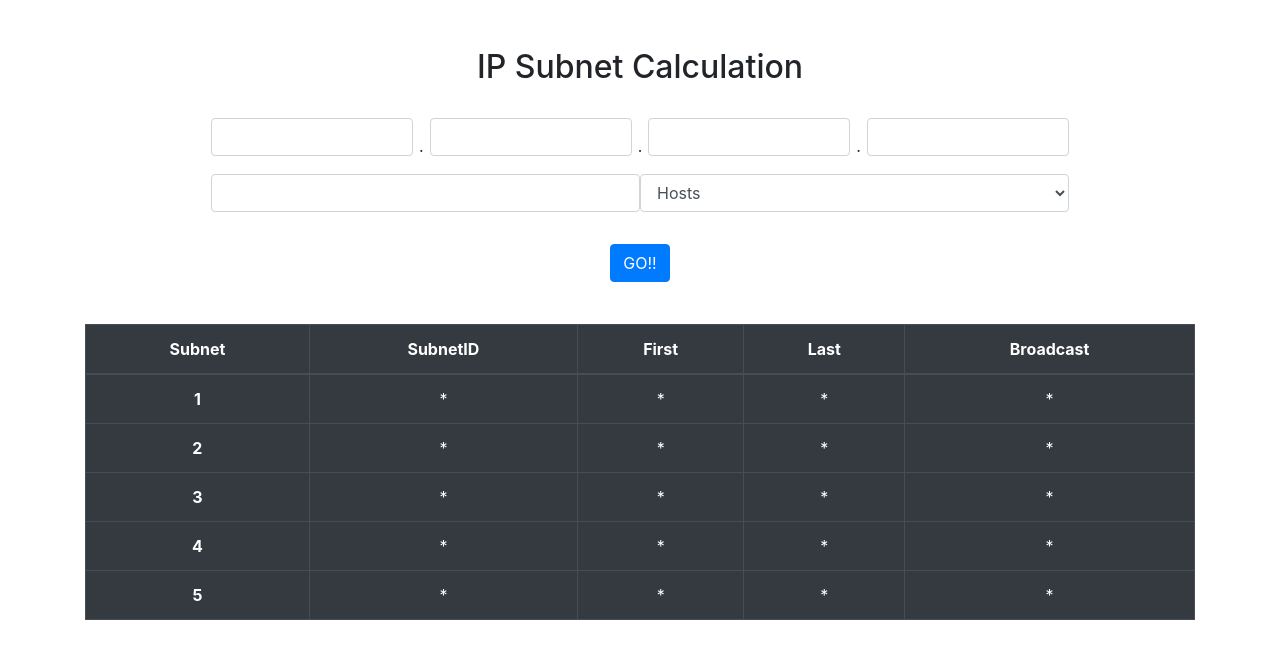
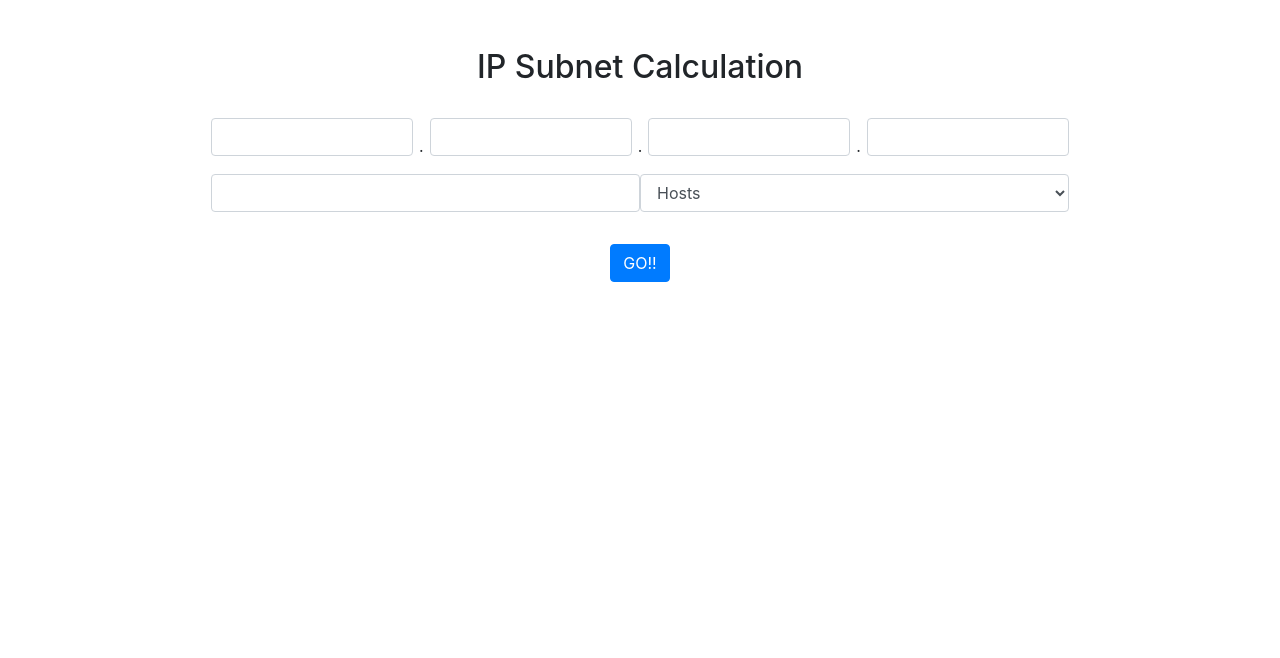
Before and after one commit to dacharat/IP-subnet-calculator, a React (Create React App) app: page / in a window 1280 px wide. Shown: the top 658 px of the page. Built offline with nearby package versions, Linux system fonts and the light colour scheme.

Commit message:
Toggle table :sparkles:

```diff
--- a/src/home.js
+++ b/src/home.js
@@ -13,7 +13,8 @@ class Home extends React.Component {
       hosts: {},
       showResult: false,
       emptyInput: false,
-      result: <Result />
+      result: <Result />,
+      tableVisible : false
     };
   }
 
@@ -54,7 +55,19 @@ class Home extends React.Component {
       });
     else this.setState({ emptyInput: true, showResult: false });
     this.forceUpdate();
+    this.toggleTable();
   };
+
+  toggleTable = () => {
+    this.setState({
+      tableVisible : !this.state.tableVisible
+    })
+  }
+
+  showTable = () => {
+    if(this.state.tableVisible) return <RTable/>
+    return
+  }
 
   render() {
     return (
@@ -69,8 +82,7 @@ class Home extends React.Component {
         {this.state.emptyInput && (
           <ErrorInput>Please input all field</ErrorInput>
         )}
-        <RTable/>
-
+        {this.showTable()}
       </Component>
     );
   }
```
